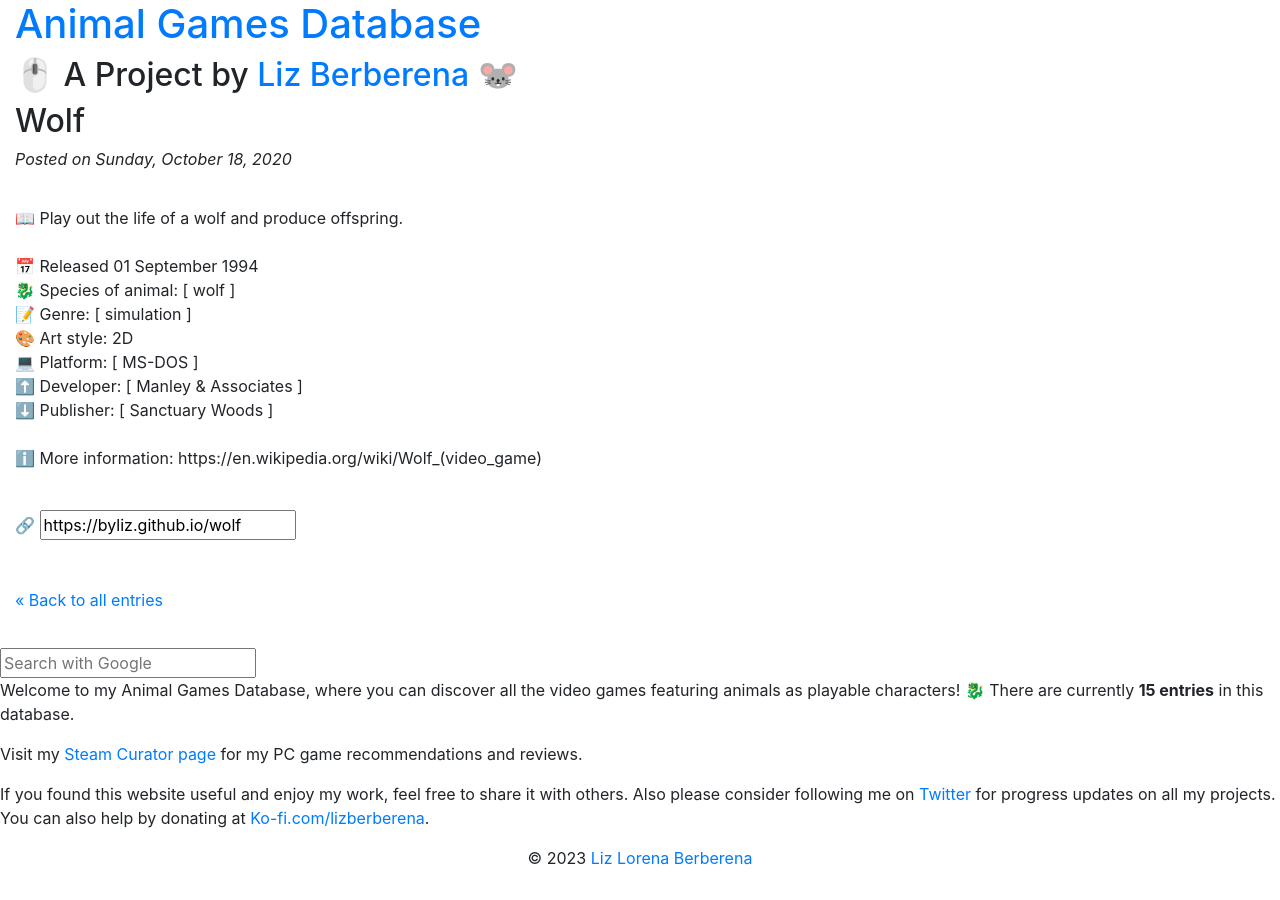
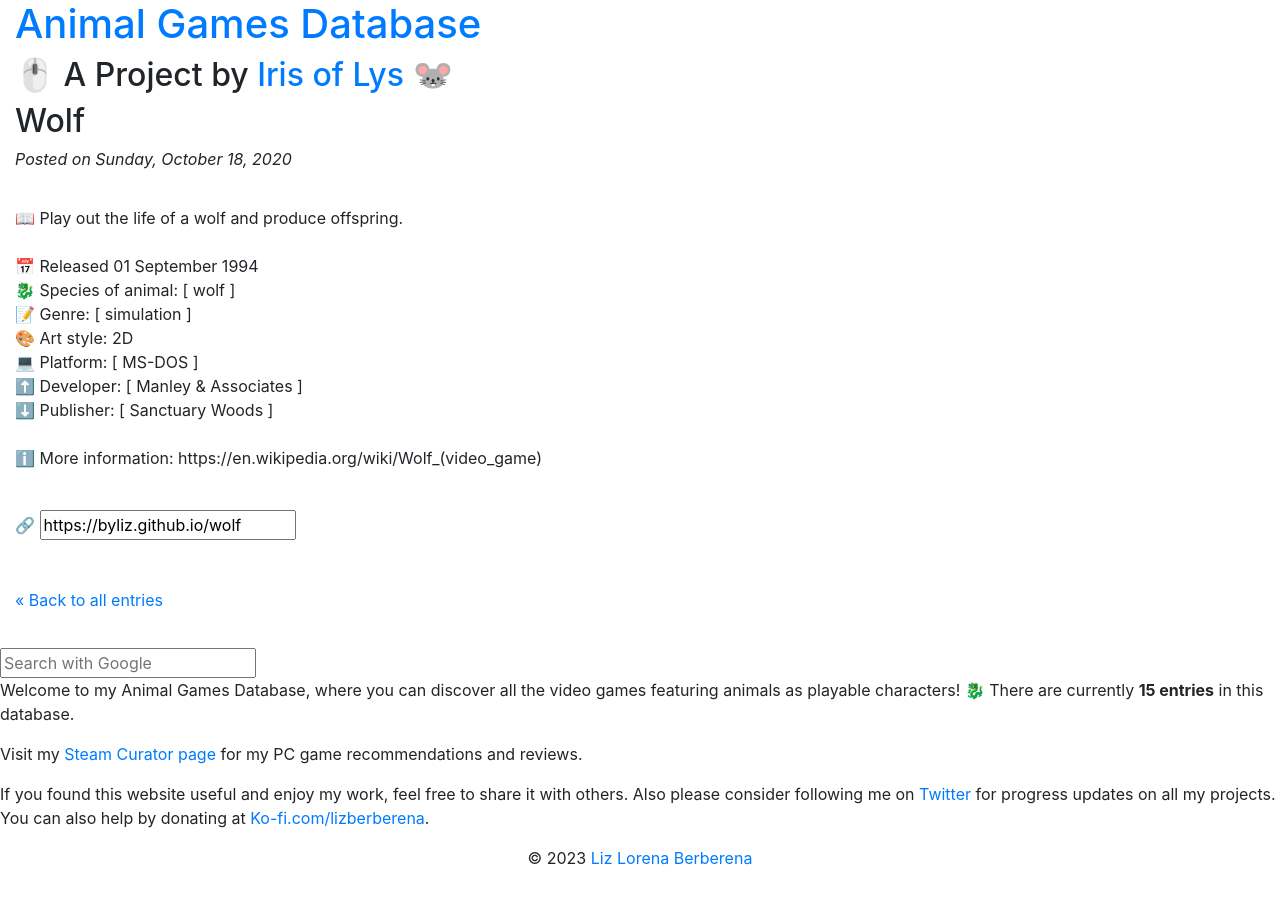
Before and after one commit to byliz/animal-game-database, a Jekyll site: the page built from _posts/1994-09-01-wolf.md, in a window 1280 px wide. Built offline with Jekyll 4.4.1, drawn with Linux system fonts in a browser that asks for light colours; nearby versions of some CDN libraries.

Commit message:
Update post.html

```diff
--- a/_layouts/post.html
+++ b/_layouts/post.html
@@ -58,13 +58,9 @@
 
     <div id="title">
       <h1><a href="{{ site.url }}/animals">Animal Games Database</a></h1>
-      <h2>🖱️ A Project by <a href="{{ site.url }}" target="_blank">Liz&nbsp;Berberena</a> 🐭</h2>
+      <h2>🖱️ A Project by <a href="{{ site.url }}" target="_blank">Iris of Lys</a> 🐭</h2>
     </div>
 
-    <!--<form method="get" action="https://www.google.com/search" target="_blank">
-        <input type="hidden" name="sitesearch" value="lizlorena.com/animals" />
-        <input type="text" name="q" maxlength="255" placeholder="Search with Google" />
-        </form>-->
 
     <div id="mainarea">
 
```
